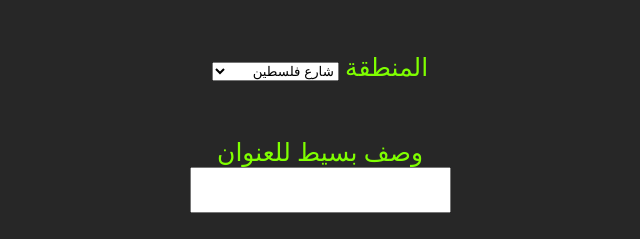
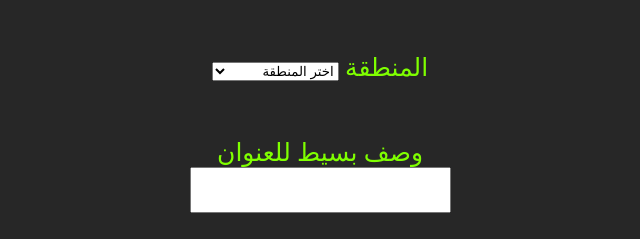
Before and after one commit to feras-salloum/camp-project1, a plain HTML site: page index.html in a window 1280 px wide. Shown: the part 307-546 px from the top of the page, 320-960 px from the left. Drawn offline with Linux system fonts and the light colour scheme.

Commit message:
Update index.html

```diff
--- a/index.html
+++ b/index.html
@@ -29,6 +29,7 @@
       <div>
         <label style="color: chartreuse" for="">المنطقة </label>
         <select>
+          <option value="" selected disabled>اختر المنطقة</option>
           <option value="">شارع فلسطين</option>
           <option value="">البنوك</option>
           <option value="">الشعب</option>
```
